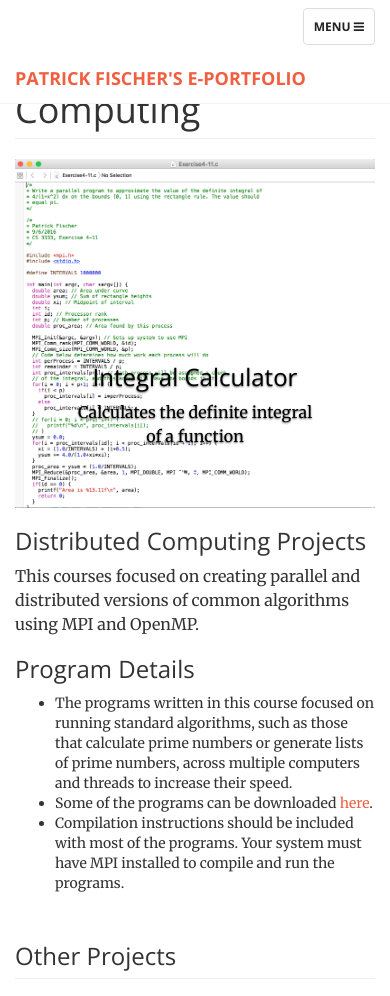
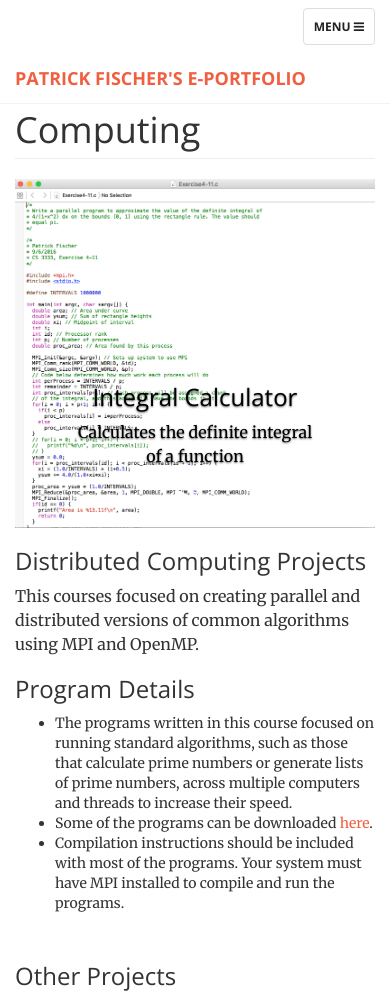
Before and after one commit to PatrickFis/E-Portfolio, a PHP site: page /courses/mobile.php in a window 390 px wide. Shown: the top 996 px of the page. Run offline with PHP 8.4, Linux system fonts and the light colour scheme; some libraries are stand-ins or nearby versions.

Commit message:
Fixing margins on mobile

```diff
--- a/courses/automata.php
+++ b/courses/automata.php
@@ -83,7 +83,7 @@
       <!-- Testing portfolio item from Github -->
       <!-- Page Content -->
       <!-- Margin added to fix navbar issues -->
-<div class="container" style="margin-top:10px;">
+<div class="container" style="margin-top:30px;">
 
     <!-- Portfolio Item Heading -->
     <div class="row">
--- a/courses/compiler.php
+++ b/courses/compiler.php
@@ -78,7 +78,7 @@
   ?>
       <!-- Testing portfolio item from Github -->
       <!-- Page Content -->
-<div class="container" style="margin-top:10px;">
+<div class="container" style="margin-top:30px;">
 
     <!-- Portfolio Item Heading -->
     <div class="row">
--- a/courses/datastruct.php
+++ b/courses/datastruct.php
@@ -84,7 +84,7 @@
       <!-- Testing portfolio item from Github -->
       <!-- Page Content -->
       <!-- Margin added to fix navbar issues -->
-<div class="container" style="margin-top:10px;">
+<div class="container" style="margin-top:30px;">
 
     <!-- Portfolio Item Heading -->
     <div class="row">
--- a/courses/infosec.php
+++ b/courses/infosec.php
@@ -84,7 +84,7 @@
       <!-- Testing portfolio item from Github -->
       <!-- Page Content -->
       <!-- Margin added to fix navbar issues -->
-<div class="container" style="margin-top:10px;">
+<div class="container" style="margin-top:30px;">
 
     <!-- Portfolio Item Heading -->
     <div class="row">
--- a/courses/mobile.php
+++ b/courses/mobile.php
@@ -84,7 +84,7 @@
       <!-- Testing portfolio item from Github -->
       <!-- Page Content -->
       <!-- Margin added to fix navbar issues -->
-<div class="container" style="margin-top:10px;">
+<div class="container" style="margin-top:30px;">
 
     <!-- Portfolio Item Heading -->
     <div class="row">
--- a/courses/numerical.php
+++ b/courses/numerical.php
@@ -84,7 +84,7 @@
       <!-- Testing portfolio item from Github -->
       <!-- Page Content -->
       <!-- Margin added to fix navbar issues -->
-<div class="container" style="margin-top:10px;">
+<div class="container" style="margin-top:30px;">
 
     <!-- Portfolio Item Heading -->
     <div class="row">
--- a/courses/object.php
+++ b/courses/object.php
@@ -84,7 +84,7 @@
       <!-- Testing portfolio item from Github -->
       <!-- Page Content -->
       <!-- Margin added to fix navbar issues -->
-<div class="container" style="margin-top:10px;">
+<div class="container" style="margin-top:30px;">
 
     <!-- Portfolio Item Heading -->
     <div class="row">
--- a/courses/operatingsystems.php
+++ b/courses/operatingsystems.php
@@ -84,7 +84,7 @@
       <!-- Testing portfolio item from Github -->
       <!-- Page Content -->
       <!-- Margin added to fix navbar issues -->
-<div class="container" style="margin-top:10px;">
+<div class="container" style="margin-top:30px;">
 
     <!-- Portfolio Item Heading -->
     <div class="row">
--- a/courses/softwareeng.php
+++ b/courses/softwareeng.php
@@ -84,7 +84,7 @@
       <!-- Testing portfolio item from Github -->
       <!-- Page Content -->
       <!-- Margin added to fix navbar issues -->
-  <div class="container" style="margin-top:10px;">
+  <div class="container" style="margin-top:30px;">
 
     <!-- Portfolio Item Heading -->
     <div class="row">
--- a/extra/ccdc.php
+++ b/extra/ccdc.php
@@ -84,7 +84,7 @@
       <!-- Testing portfolio item from Github -->
       <!-- Page Content -->
       <!-- Margin added to fix navbar issues -->
-<div class="container" style="margin-top:10px;">
+<div class="container" style="margin-top:30px;">
 
     <!-- Portfolio Item Heading -->
     <div class="row">
--- a/extra/genetics.php
+++ b/extra/genetics.php
@@ -84,7 +84,7 @@
       <!-- Testing portfolio item from Github -->
       <!-- Page Content -->
       <!-- Margin added to fix navbar issues -->
-<div class="container" style="margin-top:10px;">
+<div class="container" style="margin-top:30px;">
 
     <!-- Portfolio Item Heading -->
     <div class="row">
--- a/extra/hacknashville.php
+++ b/extra/hacknashville.php
@@ -84,7 +84,7 @@
       <!-- Testing portfolio item from Github -->
       <!-- Page Content -->
       <!-- Margin added to fix navbar issues -->
-<div class="container" style="margin-top:10px;">
+<div class="container" style="margin-top:30px;">
 
     <!-- Portfolio Item Heading -->
     <div class="row">
--- a/extra/icpc.php
+++ b/extra/icpc.php
@@ -84,7 +84,7 @@
       <!-- Testing portfolio item from Github -->
       <!-- Page Content -->
       <!-- Margin added to fix navbar issues -->
-  <div class="container" style="margin-top:10px;">
+  <div class="container" style="margin-top:30px;">
 
     <!-- Portfolio Item Heading -->
     <div class="row">
```
